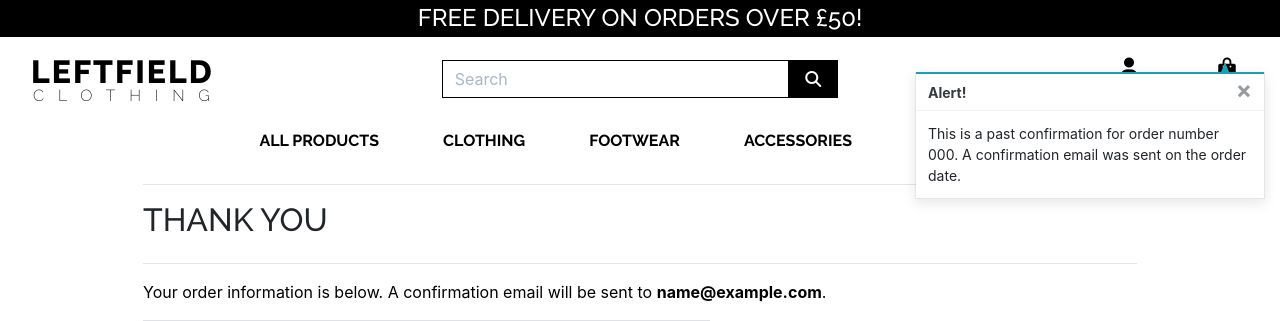
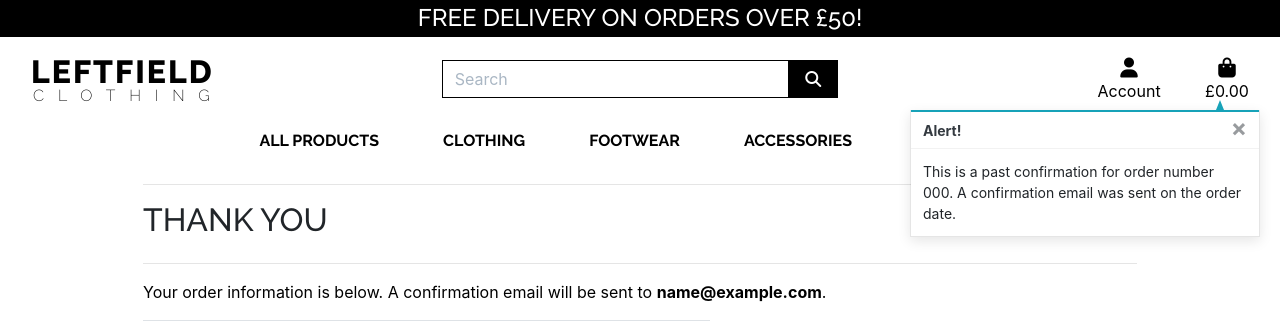
Before and after one commit to theopmw/leftfield-clothing, a Django app: page /profile/order_history/000 in a window 1280 px wide. Shown: the top 321 px of the page. Run offline with Django 3.2, Linux system fonts and the light colour scheme; tables that the repository leaves empty hold one stand-in row (values such as "Sample post"); parts of the project's set-up code (start-up, migrations or seed data) failed here and were passed over; some libraries are stand-ins or nearby versions.

Commit message:
Fix toast positioning

```diff
--- a/static/css/base.css
+++ b/static/css/base.css
@@ -228,8 +228,8 @@ input[name='q']::placeholder {
 
 .message-container {
     position: fixed;
-    top: 72px;
-    right: 15px;
+    top: 110px;
+    right: 20px;
     z-index: 99999999999;
 }
 
```
